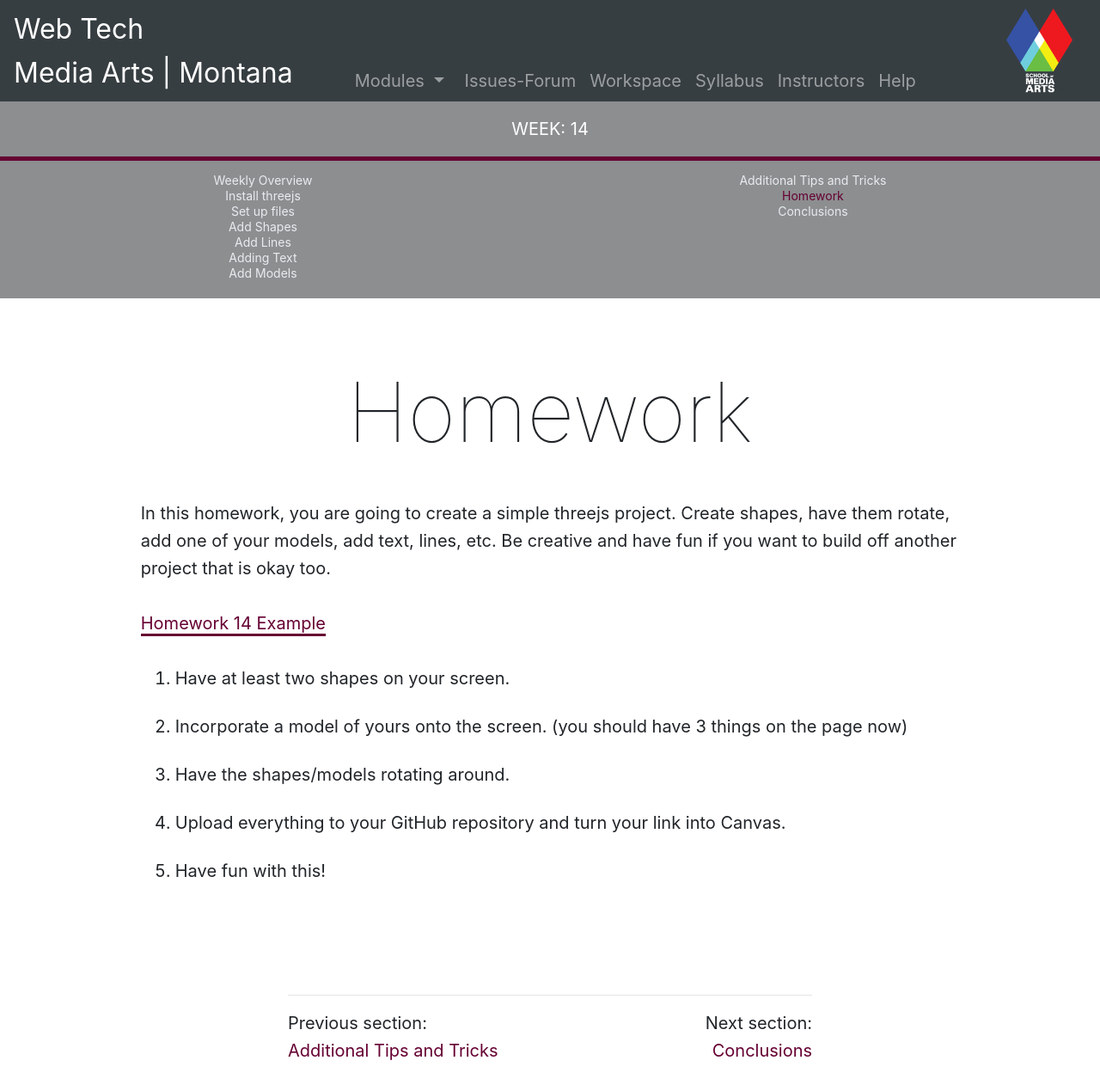
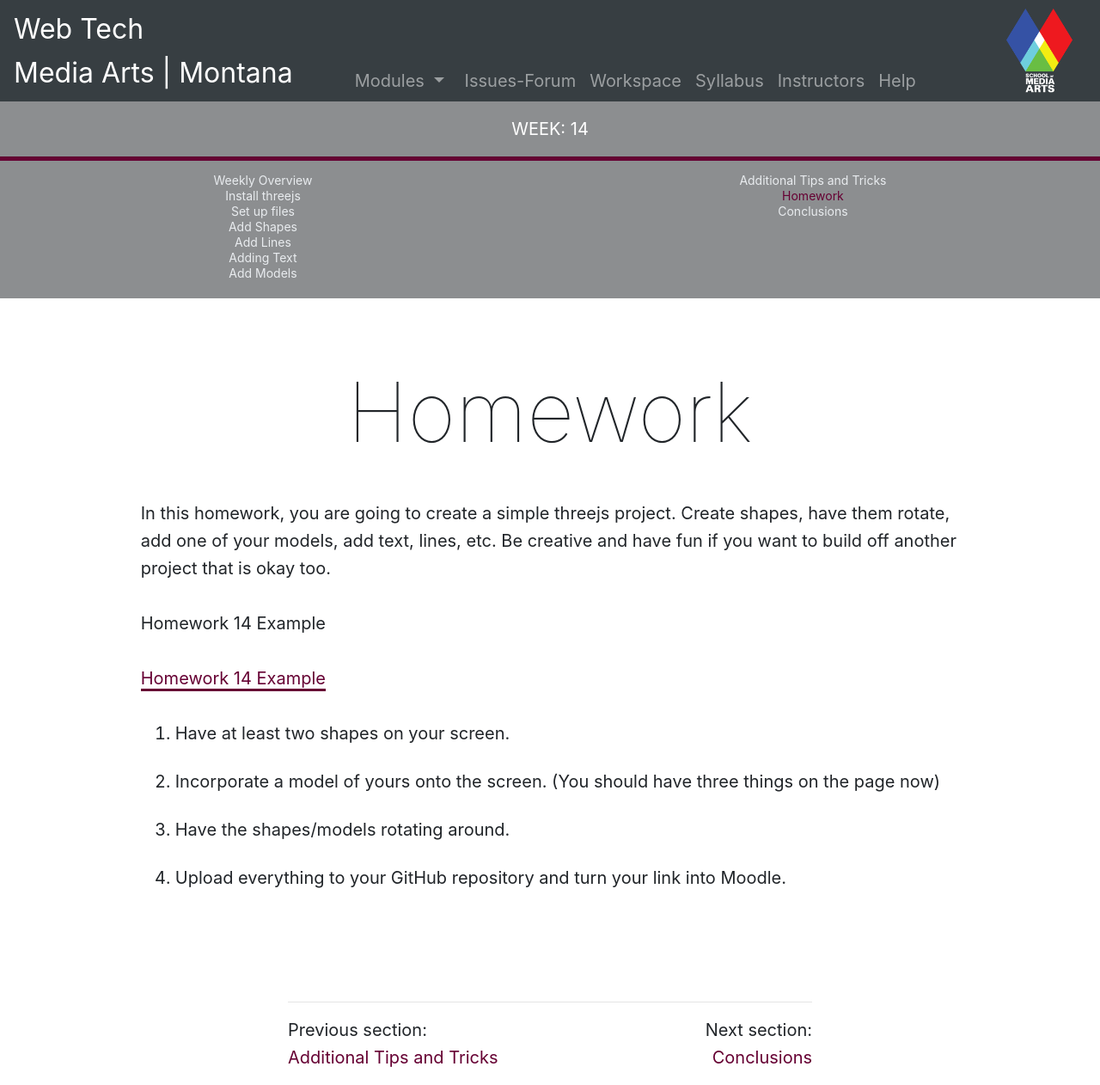
Before and after one commit to Montana-Media-Arts/441-web-tech-Spring2025-course, a Jekyll site: the page built from modules/week-14/_posts/2003-02-01-homework.md, in a window 1280 px wide. Shown: the whole page at 86% size. Built offline with Jekyll 4.4.1, drawn with Linux system fonts in a browser that asks for light colours; nearby versions of some CDN libraries; comment, search, counter and statistics services are not loaded.

Commit message:
Update 2003-02-01-homework.md

```diff
--- a/modules/week-14/_posts/2003-02-01-homework.md
+++ b/modules/week-14/_posts/2003-02-01-homework.md
@@ -5,12 +5,14 @@ module: 14
 
 # Homework
 
-In this homework, you are going to create a simple threejs project.  Create shapes, have them rotate, add one of your models, add text, lines, etc.  Be creative and have fun if you want to build off another project that is okay too.
+In this homework, you are going to create a simple threejs project. Create shapes, have them rotate, add one of your models, add text, lines, etc. Be creative and have fun if you want to build off another project that is okay too.
+
+Homework 14 Example
 
 <a href="https://github.com/Montana-Media-Arts/441-WebTech-Spring2025-Examples/tree/main/Week%2014" target="_blank">Homework 14 Example</a>
 
+
 1. Have at least two shapes on your screen.
-2. Incorporate a model of yours onto the screen. (you should have 3 things on the page now)
+2. Incorporate a model of yours onto the screen. (You should have three things on the page now)
 3. Have the shapes/models rotating around.
-4. Upload everything to your GitHub repository and turn your link into Canvas.
-5. Have fun with this!
+4. Upload everything to your GitHub repository and turn your link into Moodle.
```
